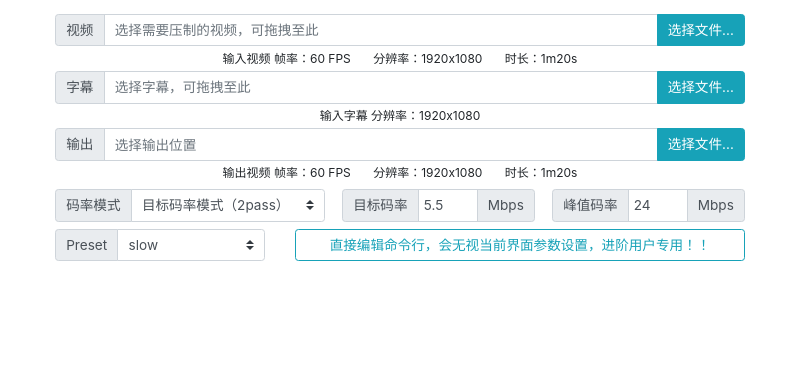
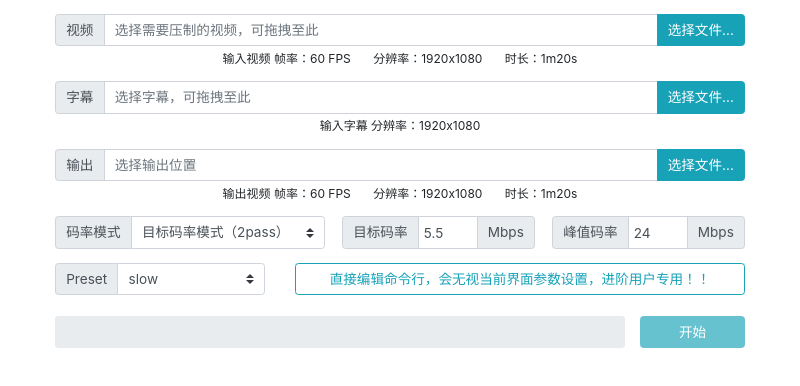
Before and after one commit to DavyVan/YouzimuEnc-ffmpeg, an Electron app: page app/index.html in a window 800 px wide. Drawn offline with Linux system fonts and the light colour scheme; no server answers.

Commit message:
Finished index.html

```diff
--- a/app/index.html
+++ b/app/index.html
@@ -58,7 +58,7 @@
                     <span>时长：<span>1m20s</span></span>
                 </div>
             </div>
-            <div class="input-group mt-1" id="ass-input-group">
+            <div class="input-group mt-3" id="ass-input-group">
                 <div class="input-group-prepend">
                   <span class="input-group-text">字幕</span>
                 </div>
@@ -70,7 +70,7 @@
             <div class="row mt-1">
                 <div class="col text-center" id="input-video-info"><span>输入字幕 分辨率：<span>1920x1080</span></span></div>
             </div>
-            <div class="input-group mt-1" id="output-group">
+            <div class="input-group mt-3" id="output-group">
                 <div class="input-group-prepend">
                   <span class="input-group-text">输出</span>
                 </div>
@@ -86,7 +86,7 @@
                     <span>时长：<span>1m20s</span></span>
                 </div>
             </div>
-            <div class="row mt-2" id="bitrate-control-row">
+            <div class="row mt-3" id="bitrate-control-row">
                 <div class="col-5" id="bitrate-mode-group">
                     <div class="input-group">
                         <div class="input-group-prepend">
@@ -131,7 +131,7 @@
                     </div>
                 </div>
             </div>
-            <div class="row mt-2">
+            <div class="row mt-3">
                 <div class="col-4" id="preset-group">
                     <div class="input-group">
                         <div class="input-group-prepend">
@@ -154,6 +154,17 @@
                     <button type="button" class="btn btn-outline-info btn-block">直接编辑命令行，会无视当前界面参数设置，进阶用户专用！！</button>
                 </div>
             </div>
+            <div class="row mt-4">
+                <div class="col-10">
+                    <div class="progress" style="height: 100%;">
+                        <div class="text-center" style="position: absolute; width: 100%;"><span style="font-size: 20px;" id="progress-text"></span></div>
+                        <div class="progress-bar bg-info" role="progressbar" style="width: 0%;" id="progress-bar"></div>
+                    </div>
+                </div>
+                <div class="col-2" style="padding-left: 0px;">
+                    <button type="button" class="btn btn-info" style="width: 100%;" disabled>开始</button>
+                </div>
+            </div>
         </div>
         <script src="js/index.js"></script>
     </body>
```
